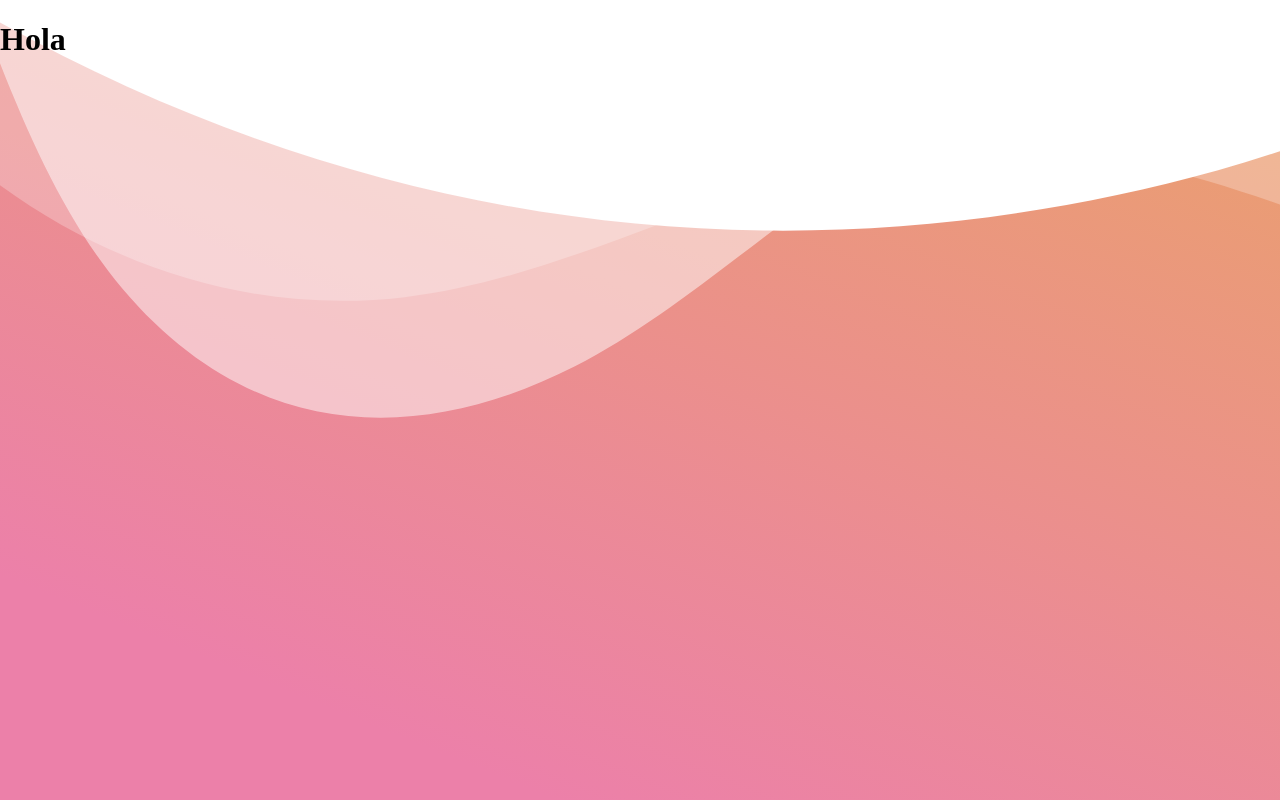
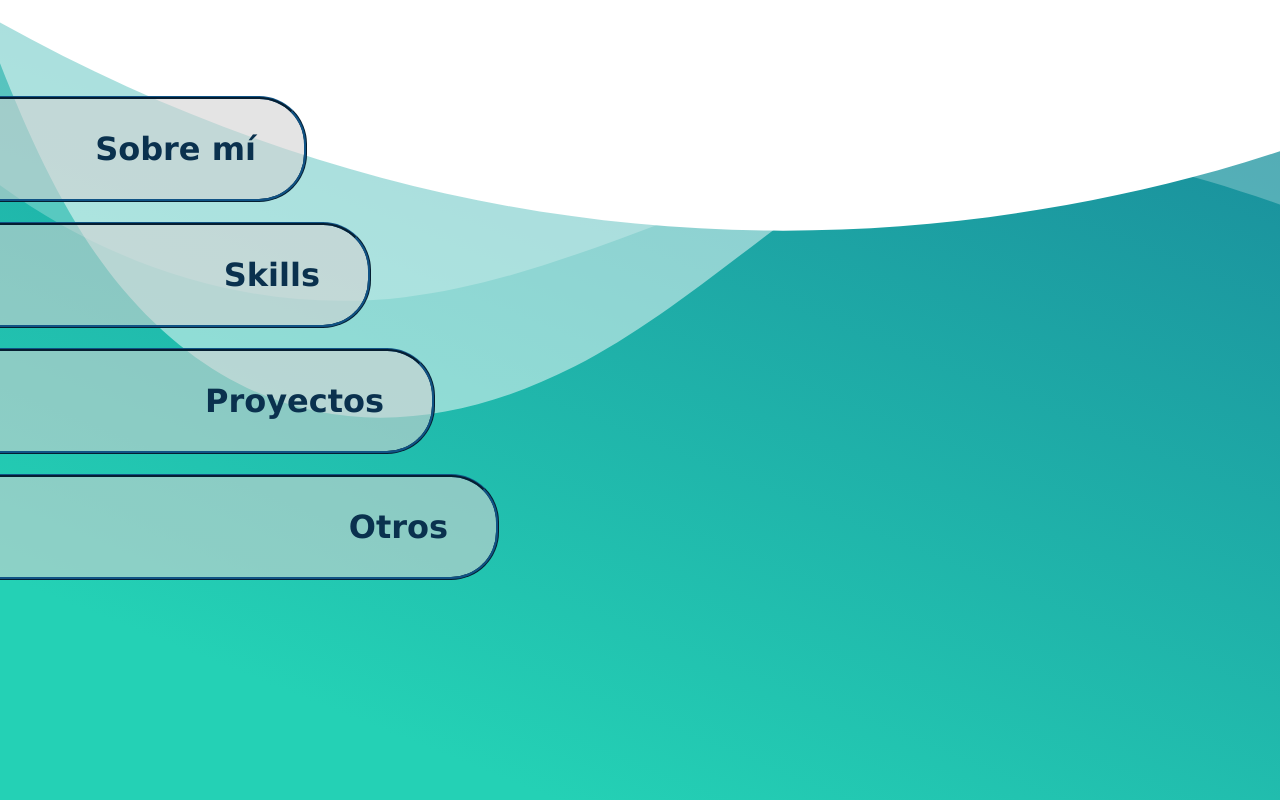
Before and after one commit to IKLANLO/Portfolio, a React (Vite) app in the folder redux-intro/: page / in a window 1280 px wide. Built offline with nearby package versions, Linux system fonts and the light colour scheme.

Commit message:
añadidas secciones

```diff
--- a/redux-intro/src/App.jsx
+++ b/redux-intro/src/App.jsx
@@ -1,11 +1,20 @@
 import Fondo from './components/Fondo/Fondo'
+import Seccion from './components/Seccion/Seccion'
 import './App.scss'
 
 function App() {
   return (
     <>
       <Fondo />
-      <h1>Hola</h1>
+      <div
+        style={{
+          marginTop: '7.5%',
+        }}>
+        <Seccion titulo={'Sobre mí'} longitud={'div1'} />
+        <Seccion titulo={'Skills'} longitud={'div2'} />
+        <Seccion titulo={'Proyectos'} longitud={'div3'} />
+        <Seccion titulo={'Otros'} longitud={'div4'} />
+      </div>
     </>
   )
 }
--- a/redux-intro/src/App.scss
+++ b/redux-intro/src/App.scss
@@ -1,4 +1,5 @@
 body {
   margin: 0;
   padding: 0;
+  font-family: Verdana, Geneva, Tahoma, sans-serif;
 }
--- a/redux-intro/src/components/Fondo/Fondo.style.scss
+++ b/redux-intro/src/components/Fondo/Fondo.style.scss
@@ -1,13 +1,13 @@
-$first-color: rgba(236, 128, 169, 1);
-$second-color: rgba(234, 161, 108, 1);
-$third-color: rgba(237, 112, 156, 1);
+$first-color: #105385;
+$second-color: #19899a;
+$third-color: #24d1b5;
 
 .fondo-inicial {
   background: linear-gradient(
     22deg,
-    $first-color 17%,
+    $third-color 17%,
     $second-color 97%,
-    $third-color 100%
+    $first-color 100%
   );
   position: fixed;
   top: 0;
--- /dev/null
+++ b/redux-intro/src/components/Seccion/Seccion.jsx
@@ -0,0 +1,11 @@
+import './Seccion.styles.scss'
+
+const Seccion = (props) => {
+  return (
+    <div className={`seccion ${props.longitud}`}>
+      <h1>{props.titulo}</h1>
+    </div>
+  )
+}
+
+export default Seccion
--- /dev/null
+++ b/redux-intro/src/components/Seccion/Seccion.styles.scss
@@ -0,0 +1,31 @@
+.seccion {
+  background-color: transparentize($color: lightgray, $amount: 0.4rem);
+  // color: whitesmoke;
+  border: 0.2rem #105385 ridge;
+  border-left-style: none;
+  color: #0a314e;
+  border-top-right-radius: 3rem;
+  border-bottom-right-radius: 3rem;
+  width: 30%;
+  height: 6.25rem;
+  margin: 1.25rem 0;
+  padding-right: 3rem;
+  align-content: center;
+  text-align: end;
+}
+
+.div1 {
+  width: 20%;
+}
+
+.div2 {
+  width: 25%;
+}
+
+.div3 {
+  width: 30%;
+}
+
+.div4 {
+  width: 35%;
+}
```
